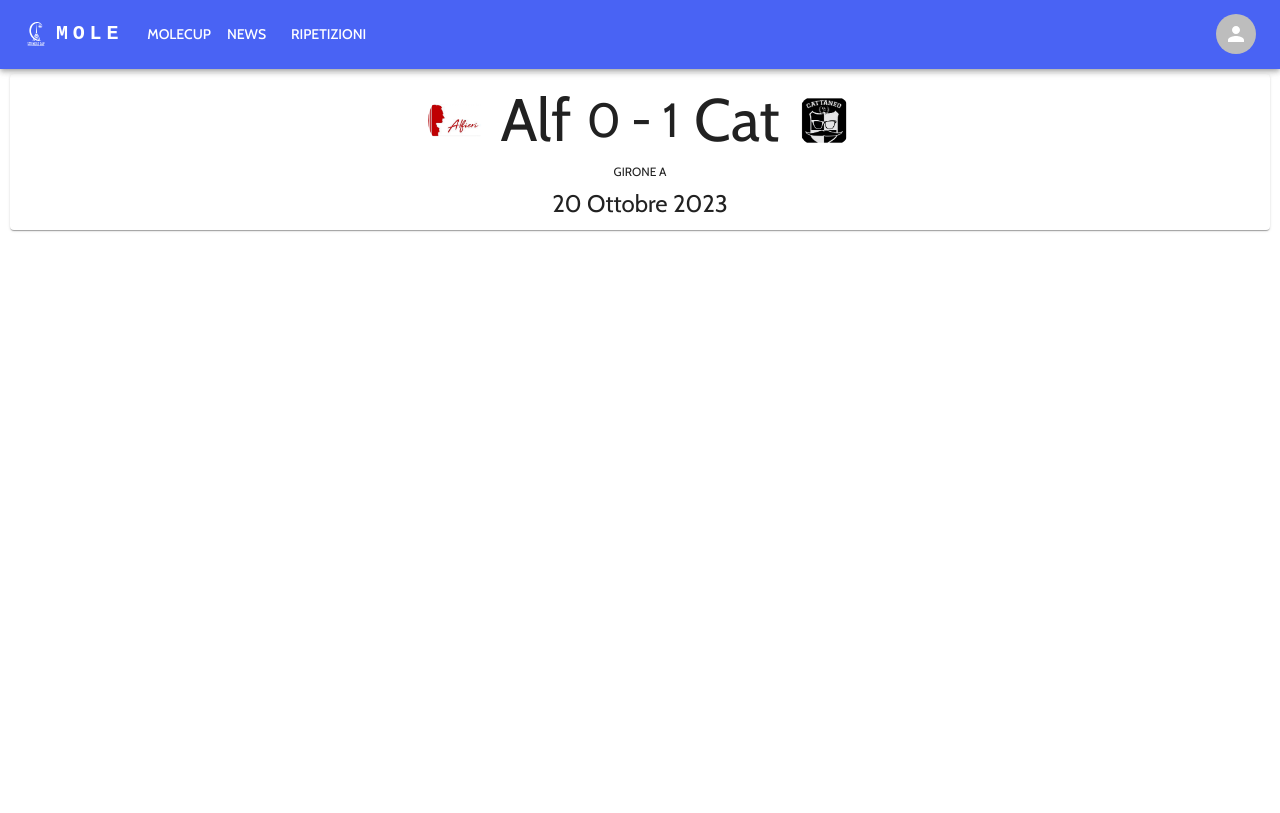
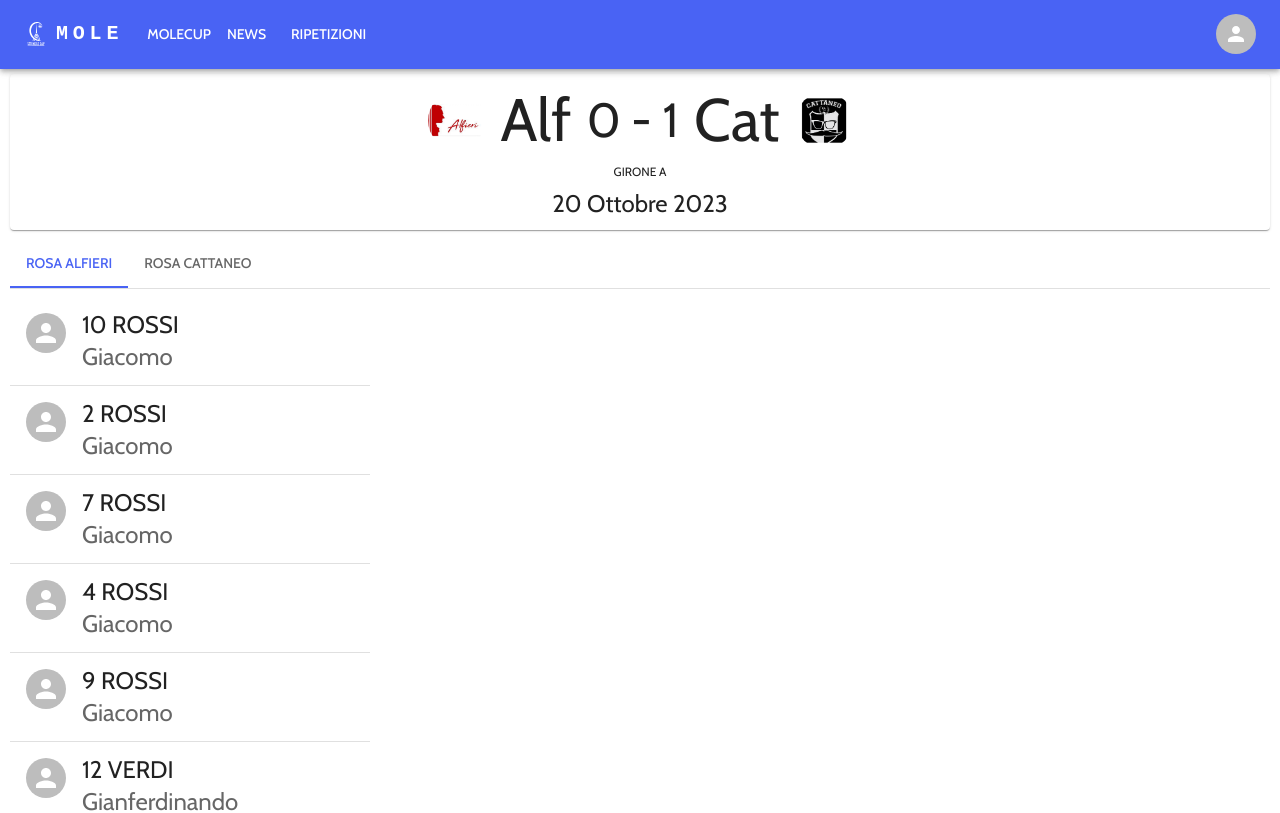
Before and after one commit to molecup/mole-frontend, a Next.js app in the folder mole-frontend/: page /match/0 in a window 1280 px wide. Shown: the top 813 px of the page. Built offline with nearby package versions, Linux system fonts and the light colour scheme.

Commit message:
player list tabs in match page

```diff
--- a/mole-frontend/src/app/match/[slug]/page.js
+++ b/mole-frontend/src/app/match/[slug]/page.js
@@ -1,16 +1,34 @@
 import MatchHeader from '@/components/matchHeader';
-import PlayerList from '@/components/playerList';
+import MatchTabs from './tabs';
+
+const playerList = [
+    {firstName: "Giacomo", lastName: "Rossi", number: 10, img: null},
+    {firstName: "Giacomo", lastName: "Rossi", number: 2, img: null},
+    {firstName: "Giacomo", lastName: "Rossi", number: 7, img: null},
+    {firstName: "Giacomo", lastName: "Rossi", number: 4, img: null},
+    {firstName: "Giacomo", lastName: "Rossi", number: 9, img: null},
+    {firstName: "Gianferdinando", lastName: "Verdi", number: 12, img: null},
+    {firstName: "Giacomo", lastName: "Rossi", number: 1, img: null},
+    {firstName: "Giacomo", lastName: "Rossi", number: 22, img: null},
+    {firstName: "Giacomo", lastName: "Rossi", number: 74, img: null},
+    {firstName: "Giacomo", lastName: "Rossi", number: 20, img: null},
+    {firstName: "Giacomo", lastName: "Rossi", number: 11, img: null},
+    {firstName: "Giacomo", lastName: "Rossi", number: 17, img: null},
+    {firstName: "Giacomo", lastName: "Rossi", number: 19, img: null},
+];
 
 const dataExample = {
     teamA : {
         name : "Alfieri",
         short : "alf",
-        img : "/alfieri.png"
+        img : "/alfieri.png",
+        playerList: playerList,
     },
     teamB : {
         name : "Cattaneo",
         short : "cat",
-        img : "/cattaneo.png"
+        img : "/cattaneo.png",
+        playerList: playerList,
     },
     score : [0, 1],
     time : "20:30",
@@ -32,6 +50,10 @@ export default function MatchPage({params}){
                 league = {dataExample.league}
                 date = {dataExample.date}
             />
+            <MatchTabs
+                teamA = {dataExample.teamA}
+                teamB = {dataExample.teamB}
+            />
         </>
     );
 }
--- /dev/null
+++ b/mole-frontend/src/app/match/[slug]/tabs.js
@@ -0,0 +1,72 @@
+/*
+    source: https://mui.com/material-ui/react-tabs/
+*/
+
+'use client'
+import { useState } from 'react';
+import PlayerList from '@/components/playerList';
+import PropTypes from 'prop-types';
+import Tabs from '@mui/material/Tabs';
+import Tab from '@mui/material/Tab';
+import Typography from '@mui/material/Typography';
+import Box from '@mui/material/Box';
+import Paper from '@mui/material/Paper';
+
+
+export default function MatchTabs(props) {
+  const [value, setValue] = useState(0);
+
+  const handleChange = (event, newValue) => {
+    setValue(newValue);
+  };
+
+  return (
+    <Box sx={{ margin: '10px' }}>
+      <Box sx={{ borderBottom: 1, borderColor: 'divider' }}>
+        <Tabs value={value} onChange={handleChange} aria-label="basic tabs example">
+          <Tab label={"Rosa " + props.teamA.name} {...a11yProps(0)} />
+          <Tab label={"Rosa " + props.teamB.name} {...a11yProps(1)} />
+        </Tabs>
+      </Box>
+      <CustomTabPanel value={value} index={0}>
+        <PlayerList playerList={props.teamA.playerList} />
+      </CustomTabPanel>
+      <CustomTabPanel value={value} index={1}>
+        <PlayerList playerList={props.teamB.playerList} />
+      </CustomTabPanel>
+    </Box>
+  );
+}
+
+function a11yProps(index) {
+  return {
+    id: `simple-tab-${index}`,
+    'aria-controls': `simple-tabpanel-${index}`,
+  };
+}
+
+function CustomTabPanel(props) {
+  const { children, value, index, ...other } = props;
+
+  return (
+    <div
+      role="tabpanel"
+      hidden={value !== index}
+      id={`simple-tabpanel-${index}`}
+      aria-labelledby={`simple-tab-${index}`}
+      {...other}
+    >
+      {value === index && (
+        <Box>
+          { children }
+        </Box>
+      )}
+    </div>
+  );
+}
+
+CustomTabPanel.propTypes = {
+  children: PropTypes.node,
+  index: PropTypes.number.isRequired,
+  value: PropTypes.number.isRequired,
+};
```
